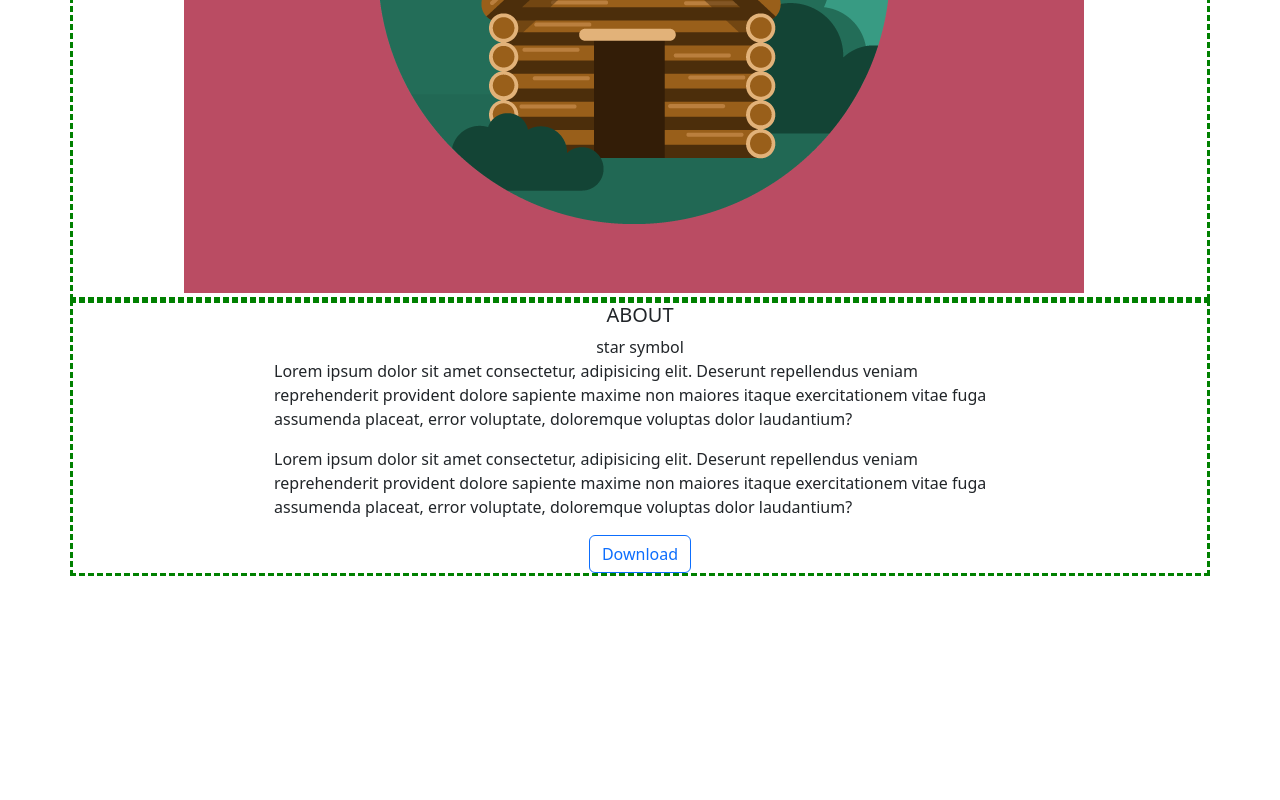
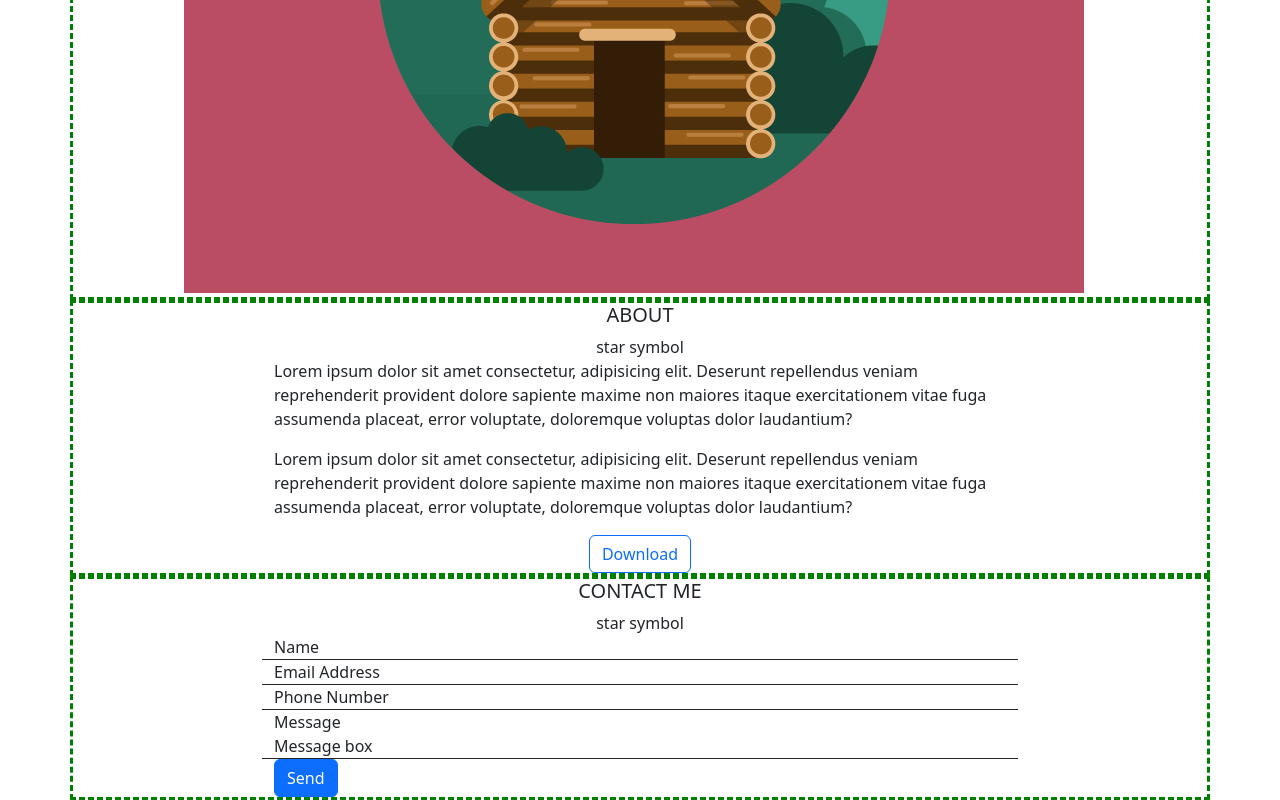
Before and after one commit to LorenzoPagani/html-css-bootstrap-freelancer, a plain HTML site: page index.html in a window 1280 px wide. Shown: the part 4229-5029 px from the top of the page. Before the commit the page ends 4805 px from the top, so only its background shows below. Drawn offline with nearby package versions, Linux system fonts and the light colour scheme.

Commit message:
main block layout

```diff
--- a/index.html
+++ b/index.html
@@ -98,8 +98,31 @@
                         </div>
                     </div>
                 </div>
+            </section>
 
+            <!-- contacts -->
+
+            <section>
+                <div class="debug container">
+                    <div class="row text-center">
+                        <h5 class="col-4 offset-4">CONTACT ME</h5>
+                        <div class="col-4 offset-4">star symbol</div>
+                    </div>
+                    <div class="row">
+                        <div class="col-8 offset-2 border-bottom border-dark">Name</div>
+                        <div class="col-8 offset-2 border-bottom border-dark">Email Address</div>
+                        <div class="col-8 offset-2 border-bottom border-dark">Phone Number</div>
+                        <div class="col-8 offset-2">Message</div>
+                    </div>
+                    <div class="row">
+                        <div class="col-8 offset-2 border-bottom border-dark">Message box</div>
+                        <div class="col-8 offset-2 text-start">
+                            <button class="btn btn-primary">Send</button>
+                        </div>
+                    </div>
+                </div>
             </section>
         </main>
+
     </body>
 </html>
```
